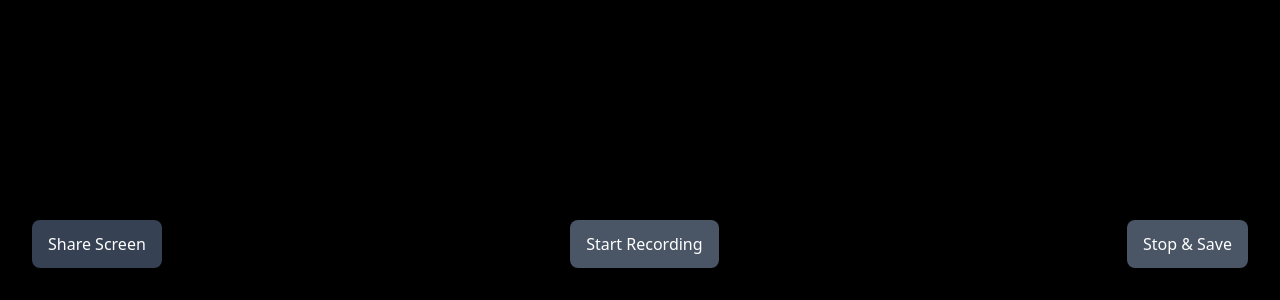
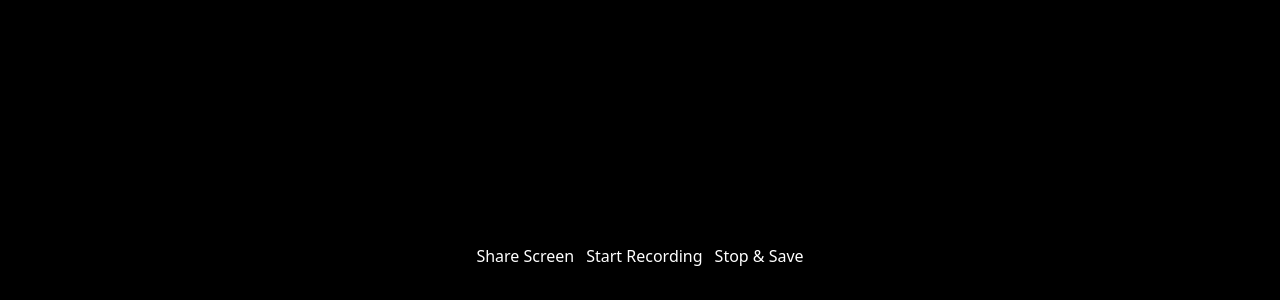
Before and after one commit to emf-000/VoIP, a Next.js app in the folder frontend/: page /room/1 in a window 1280 px wide. Shown: the part 532-832 px from the top of the page. Built offline with nearby package versions, Linux system fonts and the light colour scheme; no server answers.

Commit message:
updated frotend and backend

```diff
--- a/frontend/src/components/VideoCall.tsx
+++ b/frontend/src/components/VideoCall.tsx
@@ -3,19 +3,18 @@
 import { useEffect, useRef, useState } from "react";
 import { socket } from "@/lib/socket";
 
-/**
- * ✅ FOR PRESENTATION: FORCE TURN ONLY
- * (STUN removed to avoid ICE confusion)
- */
+
 const ICE_SERVERS: RTCConfiguration = {
   iceServers: [
+    { urls: "stun:stun.l.google.com:19302" },
     {
-      urls: "turn:openrelay.metered.ca:80",
-      username: "openrelayproject",
-      credential: "openrelayproject",
+      urls: process.env.NEXT_PUBLIC_TURN_URL!,
+      username: process.env.NEXT_PUBLIC_TURN_USERNAME!,
+      credential: process.env.NEXT_PUBLIC_TURN_CREDENTIAL!,
     },
   ],
 };
+
 
 export default function VideoCall({ roomId }: { roomId: string }) {
   const localVideo = useRef<HTMLVideoElement>(null);
@@ -25,10 +24,11 @@ export default function VideoCall({ roomId }: { roomId: string }) {
   const localStream = useRef<MediaStream | null>(null);
   const screenStream = useRef<MediaStream | null>(null);
 
+  const pendingCandidates = useRef<RTCIceCandidateInit[]>([]);
+  const isInitiator = useRef(false);
+
   const mediaRecorder = useRef<MediaRecorder | null>(null);
   const recordedChunks = useRef<Blob[]>([]);
-
-  const pendingCandidates = useRef<RTCIceCandidateInit[]>([]);
 
   const [remoteReady, setRemoteReady] = useState(false);
   const [isRecording, setIsRecording] = useState(false);
@@ -36,6 +36,10 @@ export default function VideoCall({ roomId }: { roomId: string }) {
   // ================= WEBRTC =================
   useEffect(() => {
     socket.emit("join-room", roomId);
+
+    socket.on("role", ({ initiator }) => {
+      isInitiator.current = initiator;
+    });
 
     navigator.mediaDevices
       .getUserMedia({ video: true, audio: true })
@@ -66,28 +70,20 @@ export default function VideoCall({ roomId }: { roomId: string }) {
         };
       });
 
-    /**
-     * ✅ CREATE OFFER AFTER TRACKS ARE READY
-     */
+    // ONLY INITIATOR CREATES OFFER
     socket.on("user-joined", async () => {
-      if (!peer.current) return;
+      if (!peer.current || !isInitiator.current) return;
 
-      setTimeout(async () => {
-        const offer = await peer.current!.createOffer();
-        await peer.current!.setLocalDescription(offer);
-        socket.emit("offer", { roomId, offer });
-      }, 500);
+      const offer = await peer.current.createOffer();
+      await peer.current.setLocalDescription(offer);
+      socket.emit("offer", { roomId, offer });
     });
 
-    /**
-     * ✅ HANDLE OFFER
-     */
     socket.on("offer", async (offer) => {
       if (!peer.current) return;
 
       await peer.current.setRemoteDescription(offer);
 
-      // 🔑 APPLY QUEUED ICE CANDIDATES
       pendingCandidates.current.forEach((c) =>
         peer.current?.addIceCandidate(c)
       );
@@ -95,28 +91,20 @@ export default function VideoCall({ roomId }: { roomId: string }) {
 
       const answer = await peer.current.createAnswer();
       await peer.current.setLocalDescription(answer);
-
       socket.emit("answer", { roomId, answer });
     });
 
-    /**
-     * ✅ HANDLE ANSWER
-     */
     socket.on("answer", async (answer) => {
       if (!peer.current) return;
 
       await peer.current.setRemoteDescription(answer);
 
-      // 🔑 APPLY QUEUED ICE CANDIDATES
       pendingCandidates.current.forEach((c) =>
         peer.current?.addIceCandidate(c)
       );
       pendingCandidates.current = [];
     });
 
-    /**
-     * ✅ QUEUE ICE CANDIDATES UNTIL REMOTE SDP EXISTS
-     */
     socket.on("ice-candidate", (candidate) => {
       if (peer.current?.remoteDescription) {
         peer.current.addIceCandidate(candidate);
@@ -126,11 +114,11 @@ export default function VideoCall({ roomId }: { roomId: string }) {
     });
 
     return () => {
+      socket.off("role");
       socket.off("user-joined");
       socket.off("offer");
       socket.off("answer");
       socket.off("ice-candidate");
-
       peer.current?.close();
       peer.current = null;
     };
@@ -146,35 +134,24 @@ export default function VideoCall({ roomId }: { roomId: string }) {
     });
 
     const screenTrack = screenStream.current.getVideoTracks()[0];
-
     const sender = peer.current
       .getSenders()
       .find((s) => s.track?.kind === "video");
 
     sender?.replaceTrack(screenTrack);
 
-    if (localVideo.current) {
-      localVideo.current.srcObject = screenStream.current;
-    }
+    if (localVideo.current) localVideo.current.srcObject = screenStream.current;
 
     screenTrack.onended = () => {
-      const camTrack = localStream.current!.getVideoTracks()[0];
-      sender?.replaceTrack(camTrack);
-
-      if (localVideo.current) {
+      sender?.replaceTrack(localStream.current!.getVideoTracks()[0]);
+      if (localVideo.current)
         localVideo.current.srcObject = localStream.current;
-      }
     };
   };
 
   // ================= RECORDING =================
   const startRecording = () => {
-    if (!localStream.current || !remoteReady) {
-      alert("Wait for other user to join");
-      return;
-    }
-
-    alert("🔴 Recording started");
+    if (!localStream.current || !remoteReady) return;
 
     const audioContext = new AudioContext();
     const destination = audioContext.createMediaStreamDestination();
@@ -183,9 +160,8 @@ export default function VideoCall({ roomId }: { roomId: string }) {
       .createMediaStreamSource(localStream.current)
       .connect(destination);
 
-    const remoteStream = remoteVideo.current?.srcObject as MediaStream;
     audioContext
-      .createMediaStreamSource(remoteStream)
+      .createMediaStreamSource(remoteVideo.current!.srcObject as MediaStream)
       .connect(destination);
 
     const videoTrack =
@@ -199,77 +175,40 @@ export default function VideoCall({ roomId }: { roomId: string }) {
 
     recordedChunks.current = [];
 
-    mediaRecorder.current = new MediaRecorder(finalStream, {
-      mimeType: "video/webm",
-    });
-
-    mediaRecorder.current.ondataavailable = (e) => {
-      if (e.data.size > 0) recordedChunks.current.push(e.data);
-    };
+    mediaRecorder.current = new MediaRecorder(finalStream);
+    mediaRecorder.current.ondataavailable = (e) =>
+      recordedChunks.current.push(e.data);
 
     mediaRecorder.current.onstop = () => {
       const blob = new Blob(recordedChunks.current, { type: "video/webm" });
       const url = URL.createObjectURL(blob);
-
       const a = document.createElement("a");
       a.href = url;
-      a.download = "call-recording.webm";
+      a.download = "recording.webm";
       a.click();
-
       setIsRecording(false);
-      alert("✅ Recording saved");
     };
 
-    mediaRecorder.current.start(1000);
+    mediaRecorder.current.start();
     setIsRecording(true);
   };
 
-  const stopRecording = () => {
-    if (mediaRecorder.current && isRecording) {
-      mediaRecorder.current.stop();
-    }
-  };
+  const stopRecording = () => mediaRecorder.current?.stop();
 
   // ================= UI =================
   return (
-    <div className="min-h-screen bg-black text-white flex flex-col p-2 sm:p-4">
-      <div className="flex-1 grid grid-cols-1 sm:grid-cols-2 gap-2">
-        <video
-          ref={localVideo}
-          autoPlay
-          muted
-          playsInline
-          className="w-full h-full max-h-[45vh] sm:max-h-full object-cover rounded-lg bg-black"
-        />
-        <video
-          ref={remoteVideo}
-          autoPlay
-          playsInline
-          className="w-full h-full max-h-[45vh] sm:max-h-full object-cover rounded-lg bg-black"
-        />
+    <div className="min-h-screen bg-black text-white flex flex-col p-4">
+      <div className="flex-1 grid grid-cols-1 sm:grid-cols-2 gap-3">
+        <video ref={localVideo} autoPlay muted playsInline className="rounded" />
+        <video ref={remoteVideo} autoPlay playsInline className="rounded" />
       </div>
 
-      <div className="mt-3 flex flex-wrap gap-2 justify-center sm:justify-between">
-        <button
-          onClick={startScreenShare}
-          className="px-4 py-3 rounded-lg bg-gray-700 hover:bg-gray-600"
-        >
-          Share Screen
-        </button>
-
-        <button
-          onClick={startRecording}
-          disabled={!remoteReady || isRecording}
-          className="px-4 py-3 rounded-lg bg-red-600 hover:bg-red-700 disabled:bg-gray-600"
-        >
+      <div className="flex gap-3 justify-center mt-4">
+        <button onClick={startScreenShare}>Share Screen</button>
+        <button onClick={startRecording} disabled={!remoteReady || isRecording}>
           Start Recording
         </button>
-
-        <button
-          onClick={stopRecording}
-          disabled={!isRecording}
-          className="px-4 py-3 rounded-lg bg-blue-600 hover:bg-blue-700 disabled:bg-gray-600"
-        >
+        <button onClick={stopRecording} disabled={!isRecording}>
           Stop & Save
         </button>
       </div>
```
Also changed, not shown: 1 other file (tests, documents, lock files or other folders).
